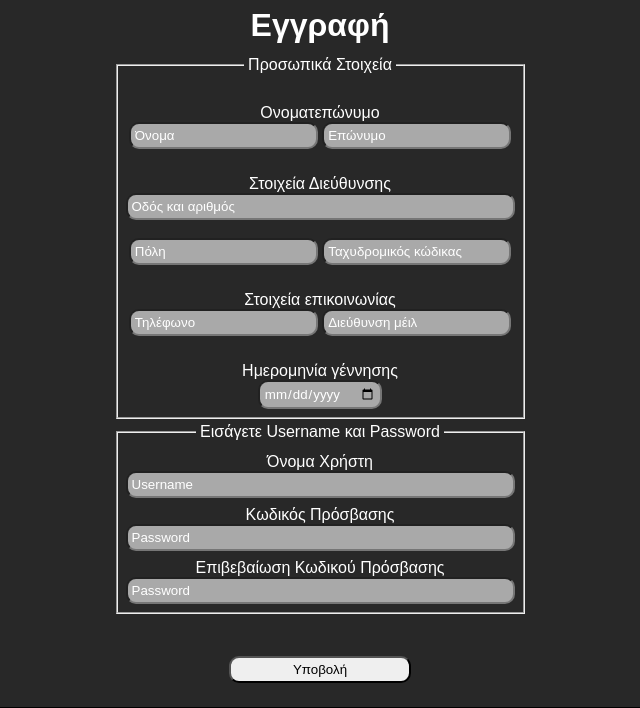
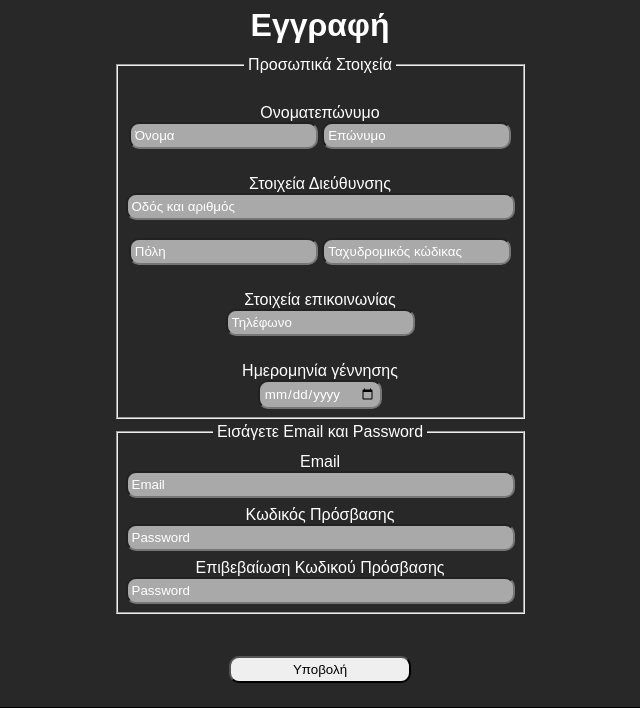
Before and after one commit to SlowGahnoo/Website-Gym-Franchise-, a Flask app: page /signup in a window 1280 px wide. Shown: the part 99-807 px from the top of the page, without its empty margins (320-960 px from the left). Run offline with Flask 2, Linux system fonts and the light colour scheme.

Commit message:
[Signup page] Set email as username

```diff
--- a/src/templates/signup.html
+++ b/src/templates/signup.html
@@ -22,7 +22,6 @@
             <div>
                 <br><label>Στοιχεία επικοινωνίας</label>
                 <br><input type="tel" placeholder="Τηλέφωνο">
-                <input type="email" placeholder="Διεύθυνση μέιλ">
             </div>
             <div>
                 <br><label>Ημερομηνία γέννησης</label><br>
@@ -30,10 +29,10 @@
             </div>
         </fieldset>
         <fieldset class="login-info">
-            <legend>Εισάγετε Username και Password</legend>
+            <legend>Εισάγετε Email και Password</legend>
             <div>
-                <label>Όνομα Χρήστη</label><br>
-                <input type="text" id="username" placeholder="Username" size="45">
+                <label>Email</label><br>
+                <input type="email" id="username" placeholder="Email" size="45">
             </div>
             <div>
                 <label>Kωδικός Πρόσβασης</label><br>
```
